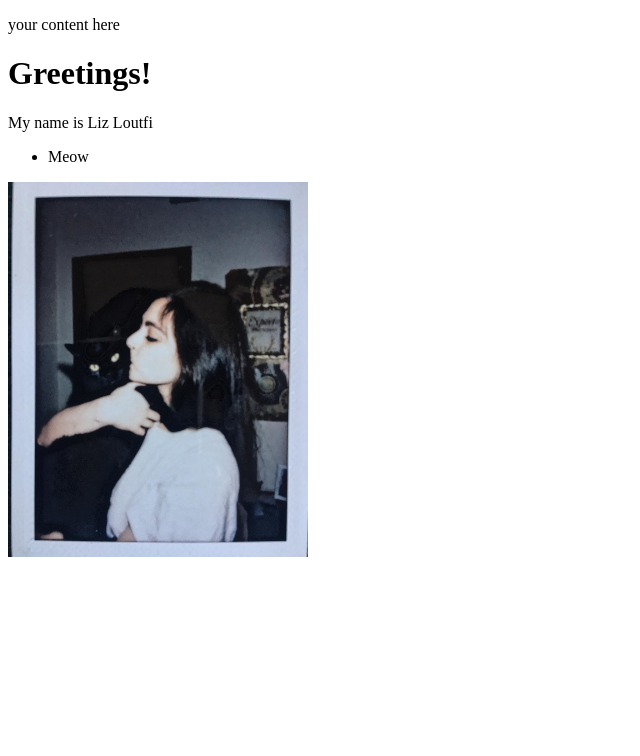
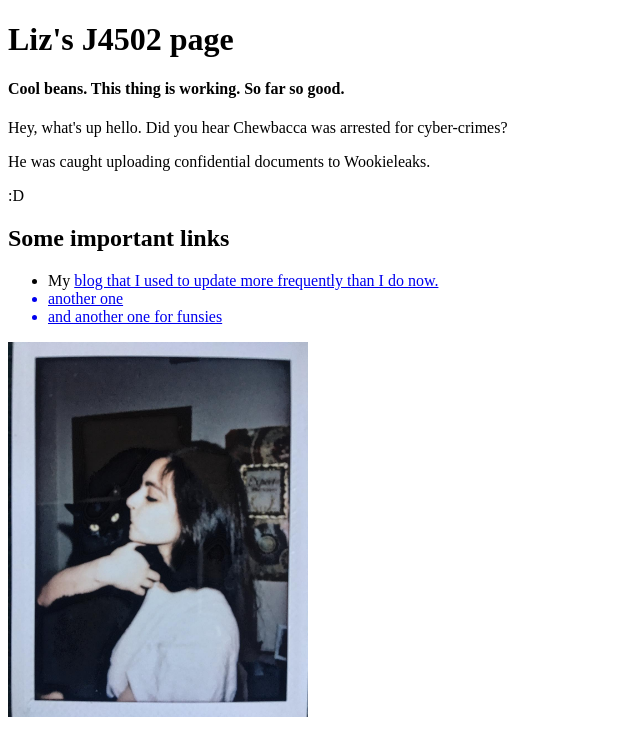
Before and after one commit to J4502-SS18/liz-loutfi-class, a plain HTML site: page index.html in a window 1280 px wide. Shown: the whole page, without its empty margins (0-640 px from the left). Drawn offline with Linux system fonts and the light colour scheme.

Commit message:
Progress
Did some more stuff. Team insomnia.

```diff
--- a/index.html
+++ b/index.html
@@ -4,21 +4,26 @@
 <html xmlns="http://www.w3.org/1999/xhtml">
 
 <head>
-	<title>	Your page title goes here </title>
+	<title>	"Is This Thing Working?" - Liz </title>
 	<meta http-equiv="content-type"
 		content="text/html;charset=utf-8" />
 </head>
 
 <body>
 <!--This is a comment. It won't show up in your browser, only in the page source-->
-	<p> your content here</p>
-  <h1> Greetings! </h1>
-  <p> My name is Liz Loutfi <p>
+	<h1> Liz's J4502 page </h1>
+  <h4> Cool beans. This thing is working. So far so good. </h4>
+  <p> Hey, what's up hello.
+  Did you hear Chewbacca was arrested for cyber-crimes? </p>
+<p> He was caught uploading confidential documents to Wookieleaks.  </p>
+<p> :D </p>
 
+<h2> Some important links </h2>
   <ul>
-
-  <li>Meow</li>
-
+  <li> My <a href="https://elizabethloutfi.wordpress.com" </a> blog
+    that I used to update more frequently than I do now. </li>
+  <li> another one </li>
+  <li> and another one for funsies </li>
   </ul>
 
   <a href="mailto:elizabethloutfi@mail.mizzou.edu">
@@ -28,6 +33,7 @@ width="300px" />
 
 </a>
 
+<p>
 
 
 </body>
```
